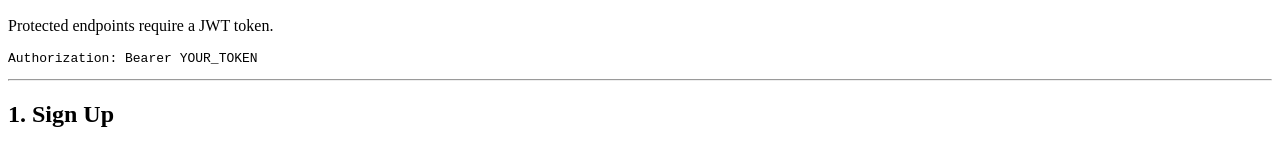
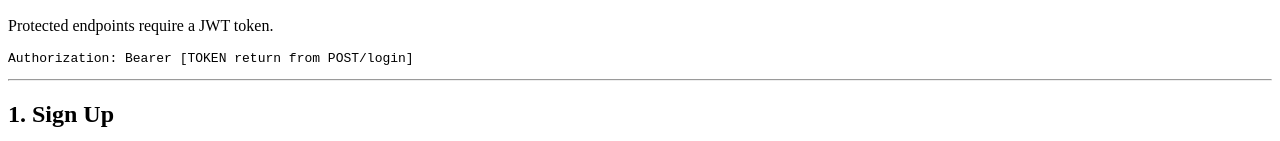
Before and after one commit to och-stack/dear-nobody-api, a website: page index.html in a window 1280 px wide. Shown: the part 213-354 px from the top of the page. Drawn offline with Linux system fonts and the light colour scheme.

Commit message:
update index.html

```diff
--- a/index.html
+++ b/index.html
@@ -22,7 +22,7 @@
         Protected endpoints require a JWT token.
     </p>
 
-    <pre>Authorization: Bearer YOUR_TOKEN</pre>
+    <pre>Authorization: Bearer [TOKEN return from POST/login]</pre>
 
     <hr>
 
```
